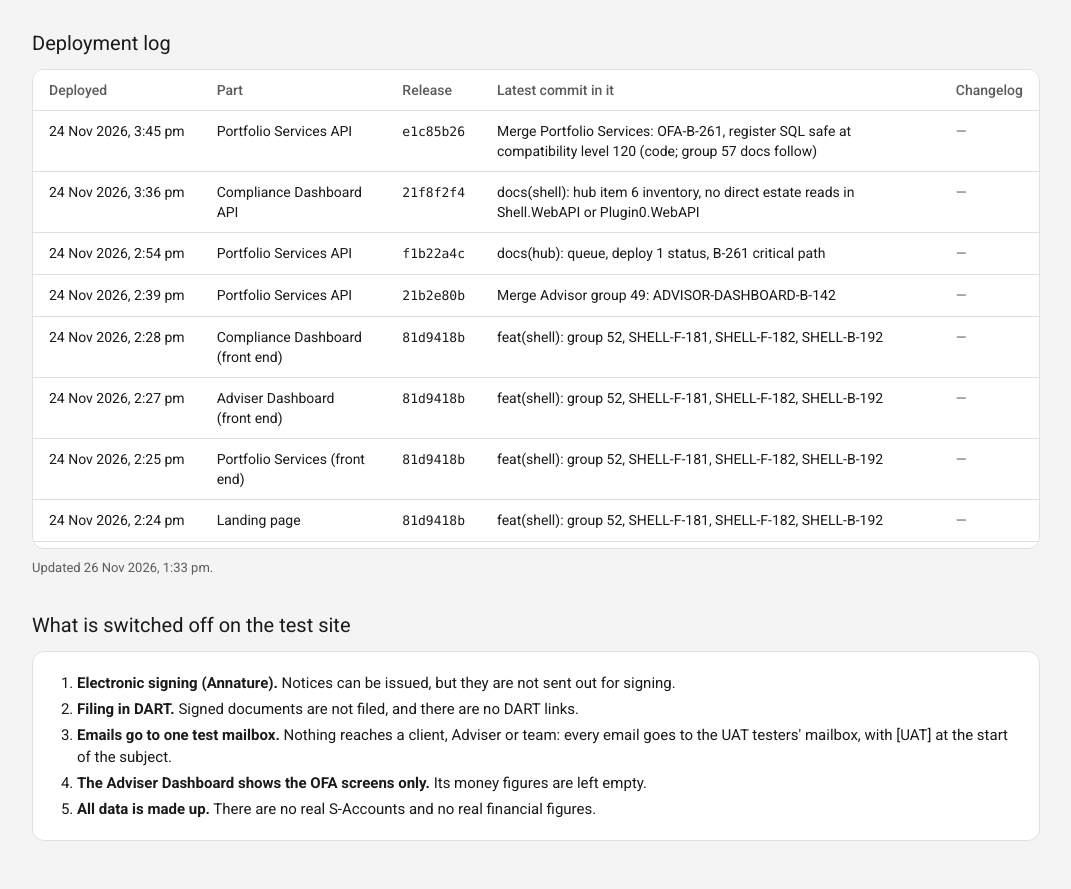
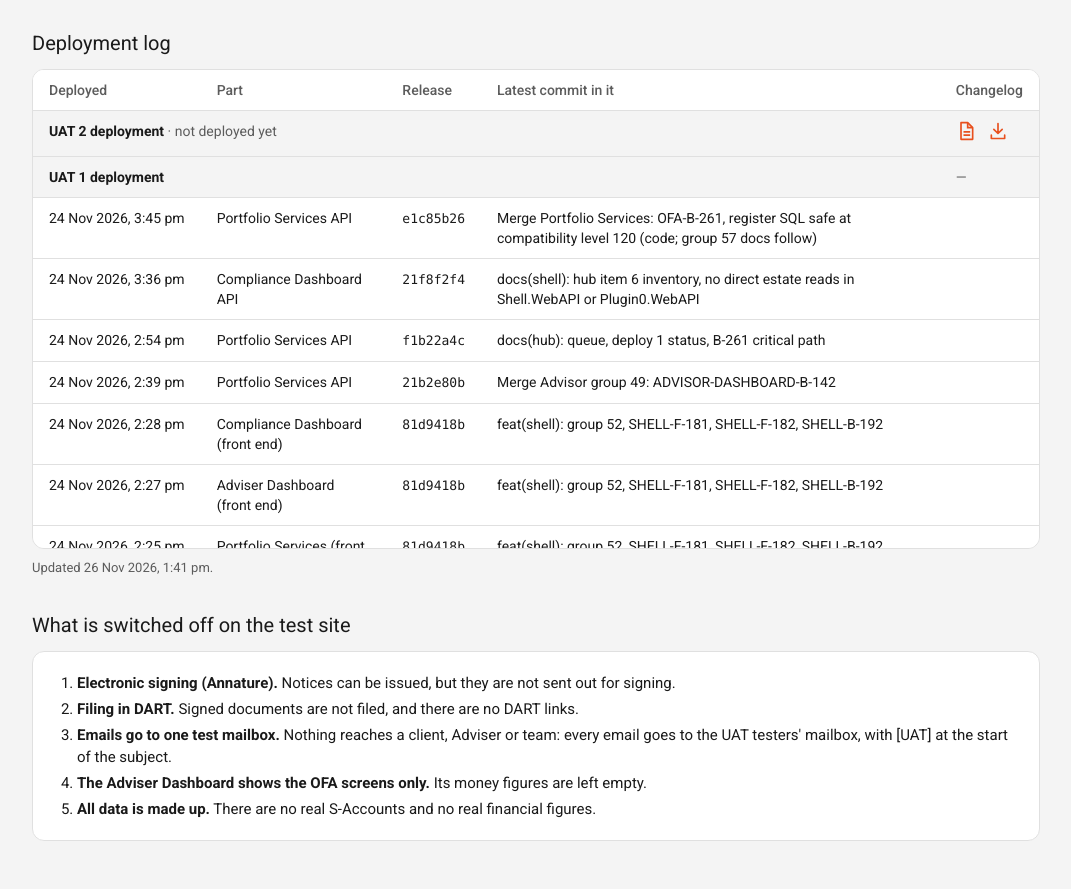
Before and after one commit to muhammedalikhan86/shaw-plugin-dashboard-v2, a plain HTML site: page index.html in a window 1280 px wide. Shown: the part 1053-1942 px from the top of the page, without its empty margins (104-1175 px from the left). Drawn offline with Linux system fonts and the light colour scheme.

Commit message:
Test site: release rows in the deployment log, changelog glyphs (read the page, download the PDF)
- uat-notes.json releases: [{name, from, html, pdf}] replaces changelogs
- each release heads its deploys; a release not yet deployed shows on top

```diff
--- a/index.html
+++ b/index.html
@@ -37,6 +37,11 @@ tr:last-child td{border-bottom:0}
 td.nw{white-space:nowrap}
 code{font:500 13px/20px "Roboto Mono",Consolas,monospace}
 .muted{color:var(--muted)}
+tr.rel td{background:var(--bg);border-top:1px solid var(--line)}
+.glyphs{display:inline-flex;gap:12px}
+a.glyph{display:inline-flex;color:var(--accent);border-radius:4px}
+a.glyph svg{width:20px;height:20px}
+a.glyph:hover,a.glyph:focus-visible{outline:2px solid var(--accent);outline-offset:2px}
 .note{color:var(--warn)}
 .okmark{color:var(--ok)}
 .badge{display:inline-flex;align-items:center;gap:6px;font-weight:500;white-space:nowrap}
@@ -138,17 +143,41 @@ code{font:500 13px/20px "Roboto Mono",Consolas,monospace}
   });
   document.getElementById("checked").textContent=status&&status.checked?"Last checked "+when(status.checked)+". The page shows that check; it does not check live.":"Not checked yet.";
 
-  // Changelogs (uat-notes.json "changelogs": [{from:"YYYY-MM-DD", file, label}]): a deploy links the newest one whose date is on or before it.
-  var CL=(notes.changelogs||[]).slice().sort(function(a,b){return a.from<b.from?1:-1;});
-  function changelogFor(at){var day=String(at).slice(0,10);for(var i=0;i<CL.length;i++){if(CL[i].from<=day)return CL[i];}return null;}
+  // Releases (uat-notes.json "releases": [{name, from:"YYYY-MM-DD", html, pdf}]). Each release gets a heading row in the
+  // log, with its changelog glyphs; a deploy sits under the newest release whose date is on or before it.
+  var REL=(notes.releases||[]).slice().sort(function(a,b){return a.from<b.from?1:-1;});
+  function releaseFor(at){var day=String(at).slice(0,10);for(var i=0;i<REL.length;i++){if(REL[i].from<=day)return REL[i];}return null;}
+  var GLYPH={
+    page:'<svg viewBox="0 0 24 24" aria-hidden="true"><path d="M6 2h8l6 6v14H6z" fill="none" stroke="currentColor" stroke-width="2" stroke-linejoin="round"/><path d="M14 2v6h6M9 13h8M9 17h8" fill="none" stroke="currentColor" stroke-width="2"/></svg>',
+    pdf:'<svg viewBox="0 0 24 24" aria-hidden="true"><path d="M12 3v12M7 10l5 5 5-5" fill="none" stroke="currentColor" stroke-width="2" stroke-linecap="round" stroke-linejoin="round"/><path d="M4 17v4h16v-4" fill="none" stroke="currentColor" stroke-width="2" stroke-linecap="round" stroke-linejoin="round"/></svg>'
+  };
+  function glyph(kind,href,label,download){var a=el("a",null,"glyph");a.href=href;a.title=label;a.setAttribute("aria-label",label);a.target="_blank";a.rel="noopener";if(download)a.setAttribute("download","");a.innerHTML=GLYPH[kind];return a;}
+  function changelogCell(r){
+    if(!r||(!r.html&&!r.pdf))return el("span","—","muted");
+    var w=el("span",null,"glyphs");
+    if(r.html)w.appendChild(glyph("page",r.html,"Read the changelog"));
+    if(r.pdf)w.appendChild(glyph("pdf",r.pdf,"Download the changelog (PDF)",true));
+    return w;
+  }
 
   // Log
   var lg=document.getElementById("log");
-  if(!d.deploys.length){var tr0=el("tr");var td0=cell(tr0,"No deploys yet.","muted");td0.colSpan=5;lg.appendChild(tr0);}
+  function releaseRow(r,deployed){
+    var tr=el("tr",null,"rel");
+    var td=cell(tr,null);td.colSpan=4;
+    td.appendChild(el("strong",r.name));
+    td.appendChild(el("span",deployed?"":" · not deployed yet","muted"));
+    cell(tr,changelogCell(r),"nw");
+    lg.appendChild(tr);
+  }
+  var shown={};
+  REL.forEach(function(r){if(!d.deploys.some(function(x){return releaseFor(x.at)===r;})){releaseRow(r,false);shown[r.name]=1;}});
+  if(!d.deploys.length&&!REL.length){var tr0=el("tr");var td0=cell(tr0,"No deploys yet.","muted");td0.colSpan=5;lg.appendChild(tr0);}
   d.deploys.forEach(function(x){
+    var r=releaseFor(x.at);
+    if(r&&!shown[r.name]){releaseRow(r,true);shown[r.name]=1;}
     var tr=el("tr");
-    cell(tr,when(x.at),"nw");cell(tr,NAMES[x.part]||x.part);cell(tr,el("code",x.commit),"nw");cell(tr,x.subject);
-    var cl=changelogFor(x.at);if(cl){var ca=el("a",cl.label||"Changelog (PDF)");ca.href=cl.file;ca.target="_blank";ca.rel="noopener";cell(tr,ca,"nw");}else cell(tr,el("span","—","muted"));
+    cell(tr,when(x.at),"nw");cell(tr,NAMES[x.part]||x.part);cell(tr,el("code",x.commit),"nw");cell(tr,x.subject);cell(tr,null);
     lg.appendChild(tr);
   });
   if(d.generated)document.getElementById("generated").textContent="Updated "+when(d.generated)+".";
```
Also changed, not shown: uat-data.js (+1 -1 lines), uat-notes.json (+8 -3 lines).
